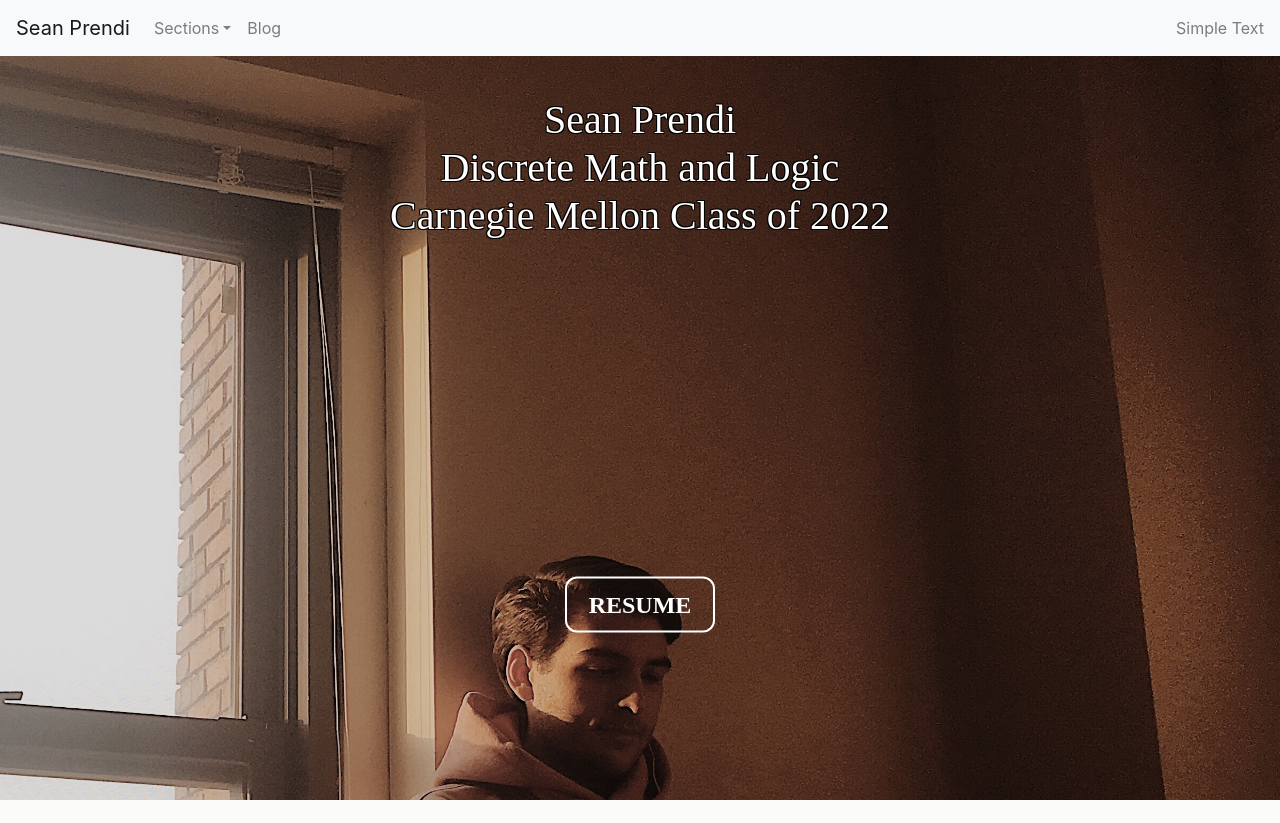
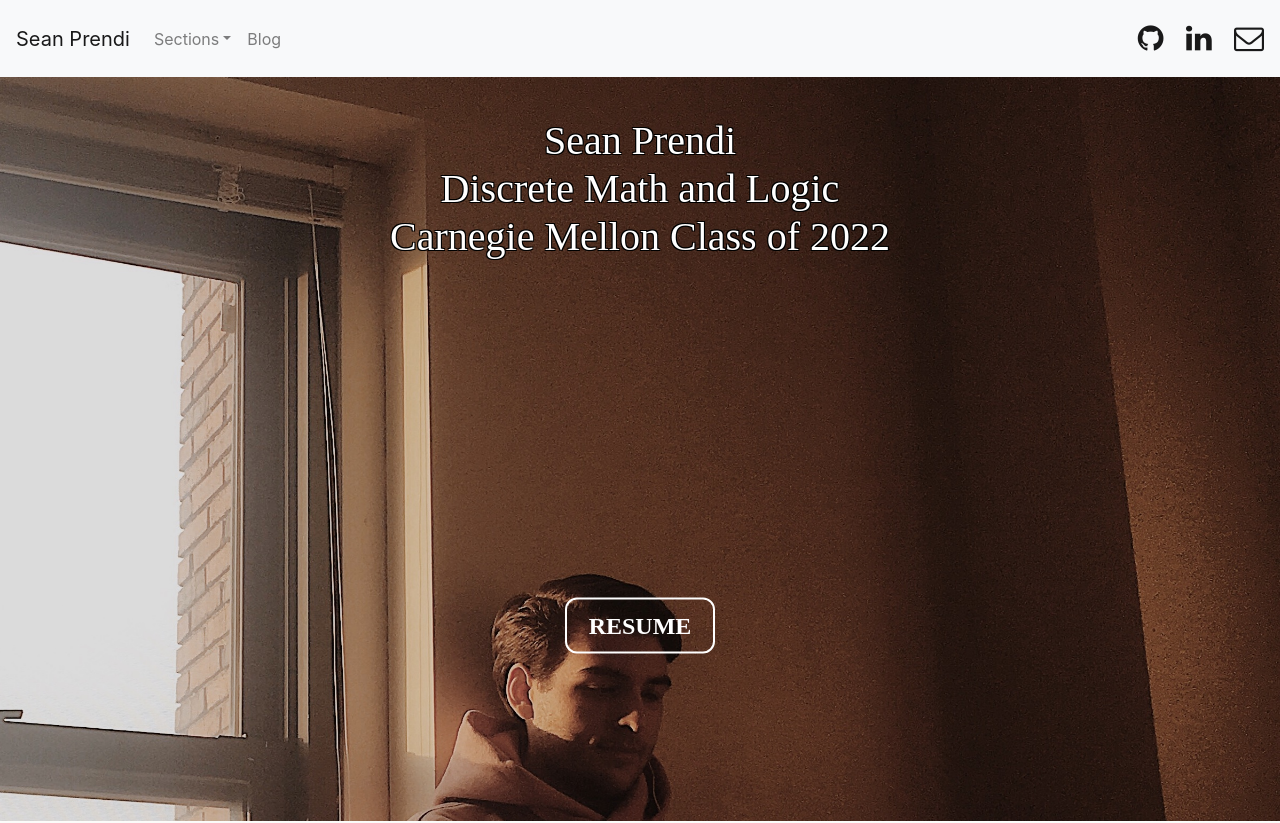
Before and after one commit to SeanPrendi/personal-website, a React (Create React App) app: page / in a window 1280 px wide. Shown: the top 823 px of the page. Built offline with nearby package versions, Linux system fonts and the light colour scheme.

Commit message:
Github, linkedin, and mail buttons added.

```diff
--- a/package.json
+++ b/package.json
@@ -10,6 +10,7 @@
     "bootstrap": "^4.5.0",
     "browserify-fs": "^1.0.0",
     "express": "^4.17.1",
+    "font-awesome": "^4.7.0",
     "react": "^16.13.0",
     "react-dom": "^16.13.0",
     "react-markdown": "^4.3.1",
--- a/src/components/topbar.js
+++ b/src/components/topbar.js
@@ -41,7 +41,29 @@
             <NavLink href="/blog">Blog</NavLink>
           </NavItem>
         </Nav>
-        <NavbarText>Simple Text</NavbarText>
+        <NavbarText style={{ fontSize: "30px" }}>
+          {" "}
+          <a class="s_label" href="https://github.com/SeanPrendi">
+            <span class="fa fa-github"></span>
+          </a>
+        </NavbarText>
+        <div style={{ paddingLeft: "2%" }}></div>
+        <NavbarText style={{ fontSize: "30px" }}>
+          {" "}
+          <a
+            class="s_label"
+            href="https://www.linkedin.com/in/sean-prendi-904943162/"
+          >
+            <span class="fa fa-linkedin"></span>
+          </a>
+        </NavbarText>
+        <div style={{ paddingLeft: "2%" }}></div>
+        <NavbarText style={{ fontSize: "30px" }}>
+          {" "}
+          <a class="s_label" href="mailto:sprendi@andrew.cmu.edu">
+            <span class="fa fa-envelope-o"></span>
+          </a>
+        </NavbarText>
       </Collapse>
     </Navbar>
   );
--- a/src/index.js
+++ b/src/index.js
@@ -4,6 +4,7 @@
 import App from "./App";
 import * as serviceWorker from "./serviceWorker";
 import 'bootstrap/dist/css/bootstrap.min.css';
+import 'font-awesome/css/font-awesome.min.css';
 
 ReactDOM.render(<App />, document.getElementById("root"));
 
```
Also changed, not shown: 1 other file (tests, documents, lock files or other folders).
